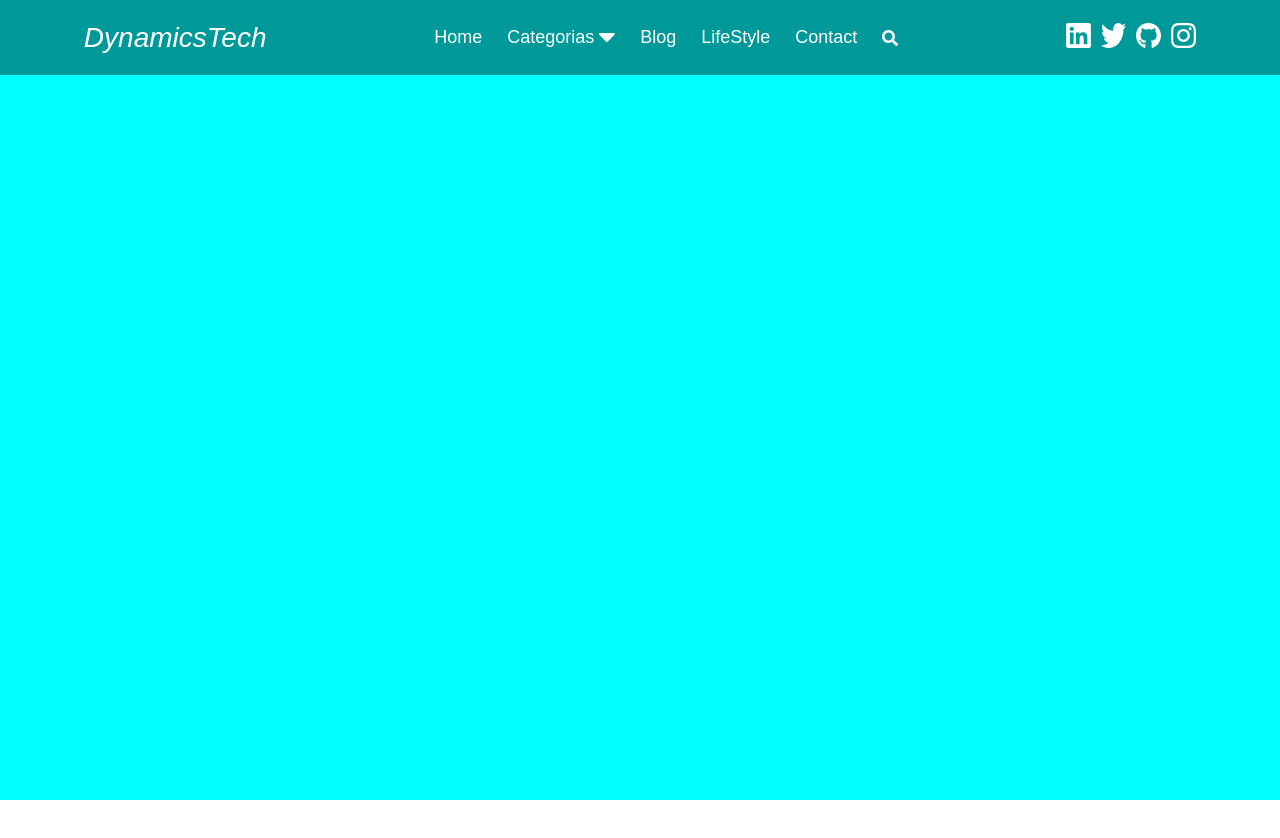
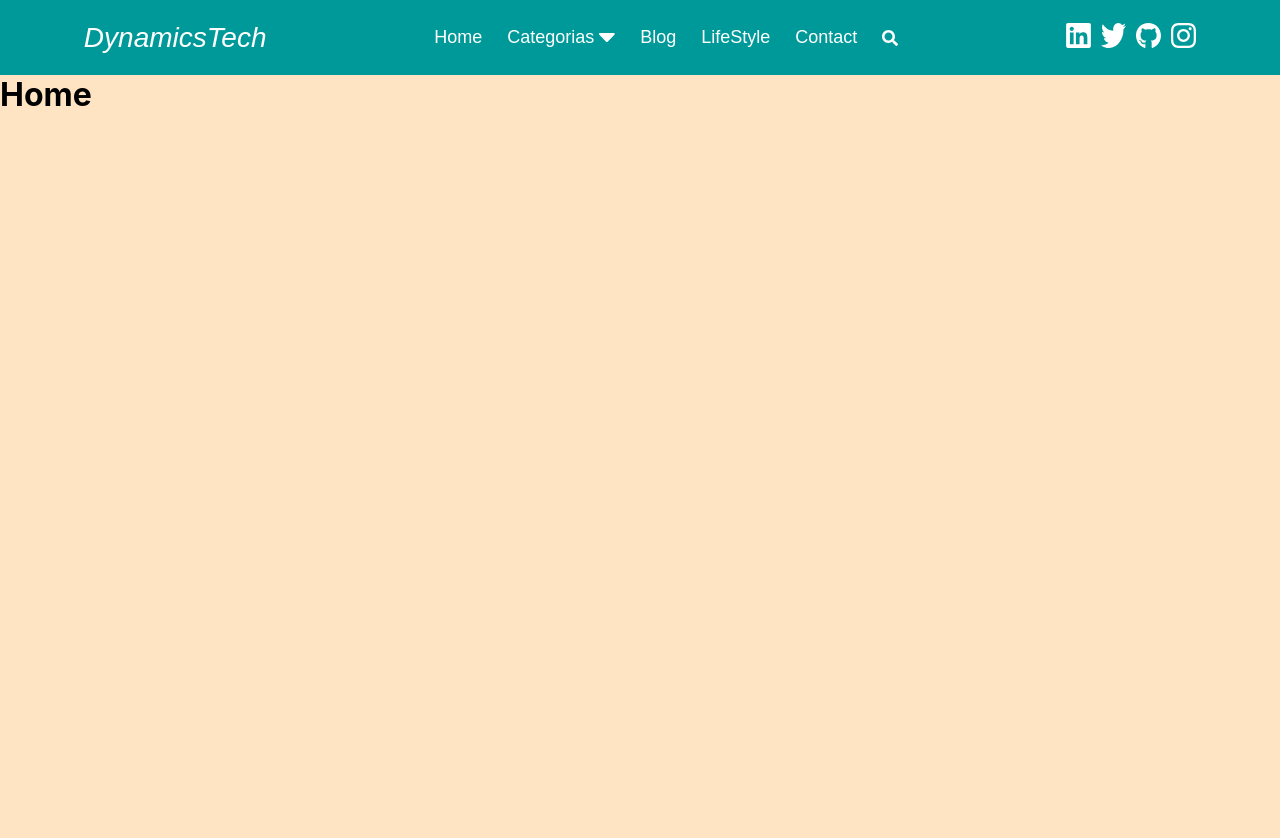
Before and after one commit to JulioNunesDev/Blog_tech, a React (Vite) app: page / in a window 1280 px wide. Shown: the top 838 px of the page. Before the commit the page ends 800 px from the top, so only its background shows below. Built offline with nearby package versions, Linux system fonts and the light colour scheme; a web font is replaced by a local one.

Commit message:
update: components

```diff
--- a/src/App.tsx
+++ b/src/App.tsx
@@ -1,3 +1,4 @@
+import RoutesGet from "./routes/Routes"
 import ButtoGreen from "./shared/components/ButtonGreen/ButtoGreen"
 import HeaderMain from "./shared/components/HeaderMain/HeaderMain"
 import {GlobalStyles} from './styles/GlobalStyles'
@@ -8,6 +9,7 @@ function App() {
   return (
     <div className="App">
       <HeaderMain />
+      <RoutesGet />
      <GlobalStyles/>
     </div>
   )
--- /dev/null
+++ b/src/page/Home/Home.tsx
@@ -0,0 +1,11 @@
+import { Content_Home } from "./StyHome"
+
+const Home = ( ) =>{
+    return(
+        <Content_Home>
+            <h1>Home</h1>
+        </Content_Home>
+    )
+}
+
+export default Home
--- /dev/null
+++ b/src/page/Home/StyHome.ts
@@ -0,0 +1,8 @@
+import styled from "styled-components";
+
+
+export const Content_Home = styled.main`
+width: 100%;
+height: 2500px;
+background-color: bisque;
+`
--- a/src/routes/Routes.tsx
+++ b/src/routes/Routes.tsx
@@ -1,15 +1,17 @@
 import { Route, Routes } from "react-router-dom"
+import Home from "../page/Home/Home"
 
 const RoutesGet = () =>{
     return (
         <Routes>
-            <Route  path="/" element={''}/>
+            <Route  path="/" element={<Home />}/>
             <Route  path="/categorias" element={''}/>
             <Route  path="/blog" element={''}/>
             <Route  path="/lifestyles" element={''}/>
             <Route  path="/contact" element={''}/>
             <Route  path="/blog" element={''}/>
             <Route  path="/404" element={''}/>
+            <Route  path="*" element={<Home />}/>
 
         </Routes>
     )
--- a/src/shared/components/ButtonGreen/styButtonGreen.ts
+++ b/src/shared/components/ButtonGreen/styButtonGreen.ts
@@ -1,6 +1,6 @@
 import styled from "styled-components";
-import IProps from './interfaces'
-import IPadProps from './interfaces'
+import IProps from '../interfaces/interfaces'
+import IPadProps from '../interfaces/interfaces'
 
 export const Content = styled.div`
     display: flex;
--- a/src/shared/components/HeaderMain/SearchModal/SearchModal.tsx
+++ b/src/shared/components/HeaderMain/SearchModal/SearchModal.tsx
@@ -117,6 +117,7 @@ const SearchModalComponent = ({OpenModalSearch}:IOpen)=>{
 
     //Chamada da Api passando o Valor do Input para como params
     //fazer tratamento de dados e otimizar
+    // lenght caracteres max
 
     return(
         <SearchModal >
@@ -126,7 +127,7 @@ const SearchModalComponent = ({OpenModalSearch}:IOpen)=>{
                      onClick={OpenModalSearch}>X</span>
                 </div>
                 <div className="texts-Input">
-            <input  type="text" placeholder="Pesquise aqui"  value={inputSearchDados}
+            <input autoFocus  type="text" placeholder="Pesquise aqui"  value={inputSearchDados}
                     onChange={InputHandler} />
             <h2>" Press Enter "</h2>
             <h2>{inputSearchDados}</h2>
```
